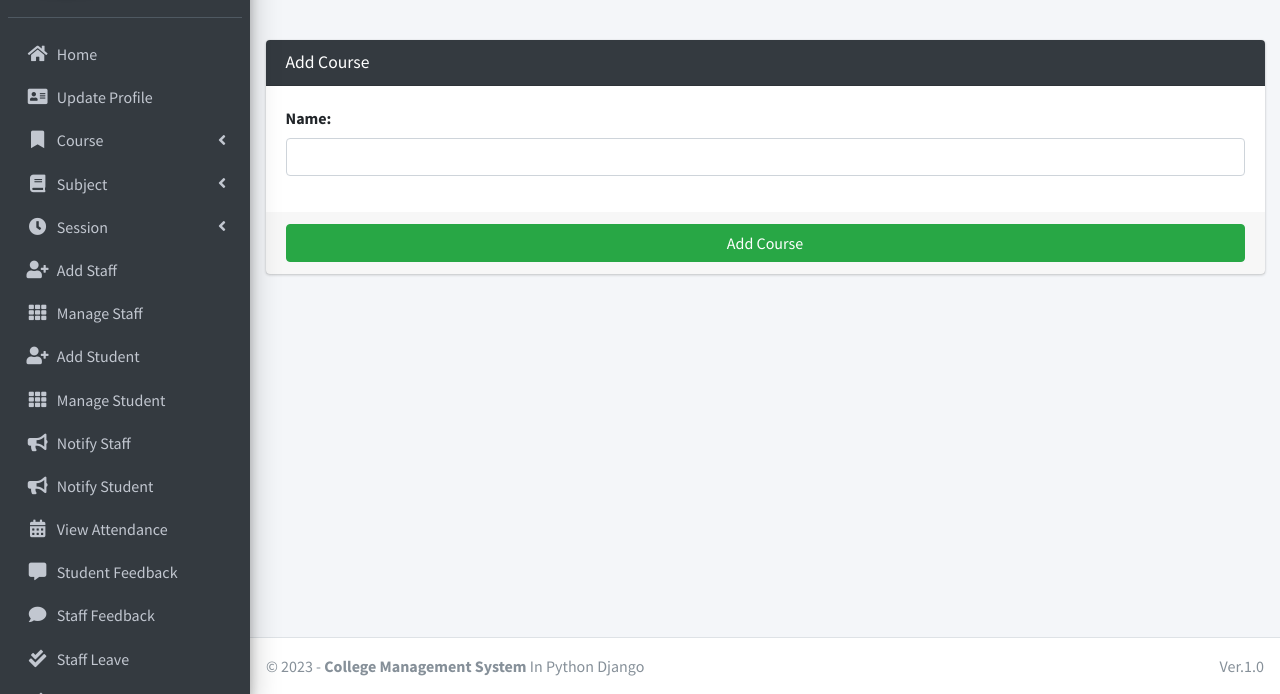
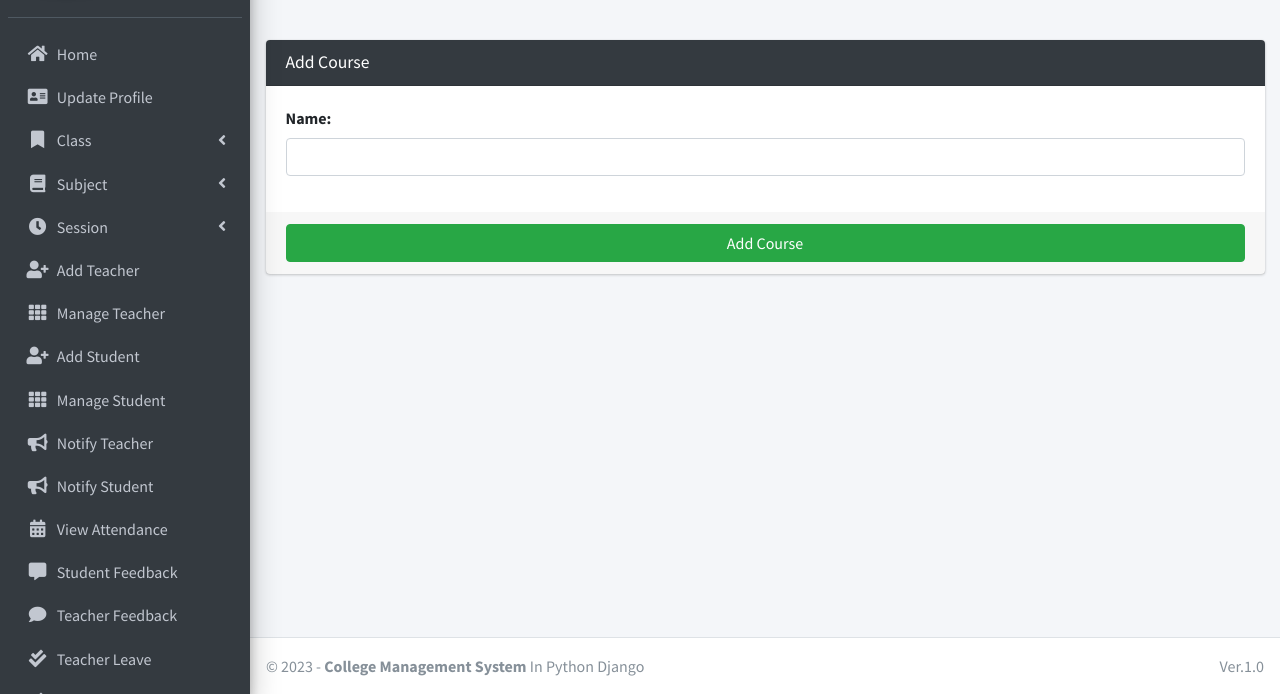
Before and after one commit to team-gigabyte10/college, a Django app: page /course/add in a window 1280 px wide. Shown: the part 106-800 px from the top of the page. Run offline with Django 3.2, Linux system fonts and the light colour scheme; a user stored in the database is signed in; some libraries are stand-ins or nearby versions.

Commit message:
Update sidebar_template.html
Rename slider name

```diff
--- a/main_app/templates/main_app/sidebar_template.html
+++ b/main_app/templates/main_app/sidebar_template.html
@@ -52,7 +52,7 @@
                     <a href="#" class="nav-link">
                         <i class="nav-icon fas fa-bookmark"></i>
                         <p>
-                            Course
+                            Class
                             <i class="fas fa-angle-left right"></i>
                         </p>
                     </a>
@@ -63,7 +63,7 @@
                                 class="nav-link  {% if add_course == request.path %} active {% endif %}">
                                 <i class="far fa-circle nav-icon"></i>
                                 <p>
-                                    Add Course
+                                    Add Class
 
                                 </p>
                             </a>
@@ -75,7 +75,7 @@
                                 class="nav-link  {% if edit_course == request.path or manage_course == request.path %} active {% endif %}">
                                 <i class="far fa-circle nav-icon"></i>
                                 <p>
-                                    Manage Course
+                                    Manage Class
 
                                 </p>
                             </a>
@@ -169,7 +169,7 @@
                     <a href="{{add_staff}}" class="nav-link {% if add_staff == request.path %} active {% endif %}">
                         <i class="nav-icon fas fa-user-plus"></i>
                         <p>
-                            Add Staff
+                            Add Teacher
 
                         </p>
                     </a>
@@ -182,7 +182,7 @@
                         class="nav-link {% if manage_staff == request.path or request.path == edit_staff %} active {% endif %}">
                         <i class="nav-icon fas fa-th"></i>
                         <p>
-                            Manage Staff
+                            Manage Teacher
 
                         </p>
                     </a>
@@ -217,7 +217,7 @@
                         class="nav-link {% if admin_notify_staff == request.path %} active {% endif %}">
                         <i class="nav-icon fas fa-bullhorn"></i>
                         <p>
-                            Notify Staff
+                            Notify Teacher
 
                         </p>
                     </a>
@@ -265,7 +265,7 @@
                         class="nav-link   {% if staff_feedback_message == request.path %} active {% endif %}">
                         <i class="nav-icon fas fa-comment"></i>
                         <p>
-                            Staff Feedback
+                            Teacher Feedback
 
                         </p>
                     </a>
@@ -277,7 +277,7 @@
                         class="nav-link  {% if view_staff_leave == request.path %} active {% endif %}">
                         <i class="nav-icon fas fa-check-double"></i>
                         <p>
-                            Staff Leave
+                            Teacher Leave
 
                         </p>
                     </a>
```
